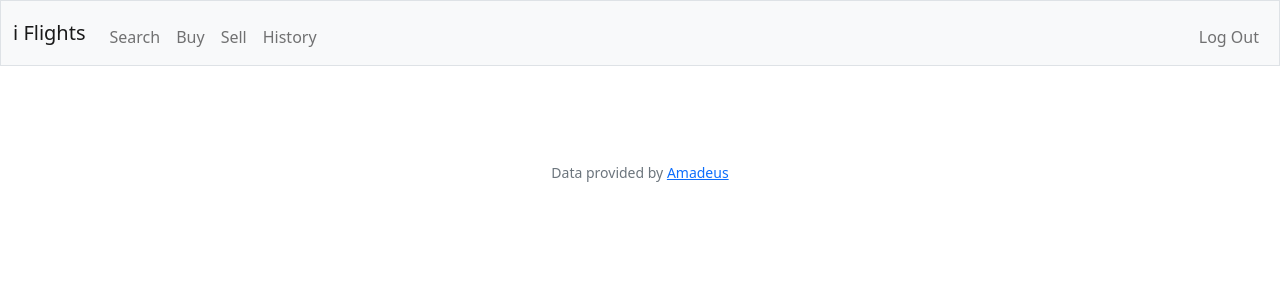
After one commit to afonsogmarques/Flights, a Flask app: template templates/layout.html in a window 1280 px wide. The commit adds this page. Shown: the top 300 px of the page. Run offline with Flask 2, Linux system fonts and the light colour scheme; the template is opened without the code that fills it, so the values that code supplies are empty.

Commit message:
layout changes

```diff
--- a/app.py
+++ b/app.py
@@ -26,22 +26,12 @@ amadeus = Client(
 # except ResponseError as error:
 #     print(error)
 
-
-# flights = amadeus.shopping.flight_offers_search.get(
-#     originLocationCode='LON',
-#     destinationLocationCode='PAR',
-#     departureDate='2022-12-05',
-#     adults='1',
-#     max='5'
-# ).data
-
-# response = []
-# for entry in flights:
-#     response.append(amadeus.shopping.flight_offers.pricing.post(entry).data)
-#     print(json.dumps(response, indent=3))
-
 @app.route('/')
 def index():
+    return render_template('index.html')
+
+@app.route('/search')
+def search():
 
     # check prices
     try:
@@ -61,4 +51,4 @@ def index():
     except ResponseError as error:
         print(error)
 
-    return render_template('index.html', response=response)
+    return render_template('search.html', response=response)
--- /dev/null
+++ b/templates/layout.html
@@ -0,0 +1,55 @@
+<!DOCTYPE html>
+
+<html lang="en">
+
+    <head>
+
+        <meta charset="utf-8">
+        <meta name="viewport" content="initial-scale=1, width=device-width">
+
+        <!-- http://getbootstrap.com/docs/5.1/ -->
+        <link crossorigin="anonymous" href="https://cdn.jsdelivr.net/npm/bootstrap@5.1.3/dist/css/bootstrap.min.css" integrity="sha384-1BmE4kWBq78iYhFldvKuhfTAU6auU8tT94WrHftjDbrCEXSU1oBoqyl2QvZ6jIW3" rel="stylesheet">
+        <script crossorigin="anonymous" src="https://cdn.jsdelivr.net/npm/bootstrap@5.1.3/dist/js/bootstrap.bundle.min.js" integrity="sha384-ka7Sk0Gln4gmtz2MlQnikT1wXgYsOg+OMhuP+IlRH9sENBO0LRn5q+8nbTov4+1p"></script>
+
+        <!-- https://favicon.io/emoji-favicons/money-bag/ -->
+        <link href="/static/favicon.ico" rel="icon">
+
+        <link href="/static/styles.css" rel="stylesheet">
+
+        <title>iFlights: {% block title %}{% endblock %}</title>
+
+    </head>
+
+    <body>
+
+        <nav class="bg-light border navbar navbar-expand-md navbar-light">
+            <div class="container-fluid">
+                <a class="navbar-brand" href="/"><span class="green">i</span> <span class="blue">Flights</span></a>
+                <button aria-controls="navbar" aria-expanded="false" aria-label="Toggle navigation" class="navbar-toggler" data-bs-target="#navbar" data-bs-toggle="collapse" type="button">
+                    <span class="navbar-toggler-icon"></span>
+                </button>
+                <div class="collapse navbar-collapse" id="navbar">
+                        <ul class="navbar-nav me-auto mt-2">
+                            <li class="nav-item"><a class="nav-link" href="/search">Search</a></li>
+                            <li class="nav-item"><a class="nav-link" href="/buy">Buy</a></li>
+                            <li class="nav-item"><a class="nav-link" href="/sell">Sell</a></li>
+                            <li class="nav-item"><a class="nav-link" href="/history">History</a></li>
+                        </ul>
+                        <ul class="navbar-nav ms-auto mt-2">
+                            <li class="nav-item"><a class="nav-link" href="/logout">Log Out</a></li>
+                        </ul>
+                </div>
+            </div>
+        </nav>
+
+        <main class="container-fluid py-5 text-center w-50^``">
+            {% block main %}{% endblock %}
+        </main>
+
+        <footer class="mb-5 small text-center text-muted">
+            Data provided by <a href="https://developers.amadeus.com/">Amadeus</a>
+        </footer>
+
+    </body>
+
+</html>
```
Also changed, not shown: templates/index.html (+17 -34 lines), templates/search.html (added, +35 -0 lines).
